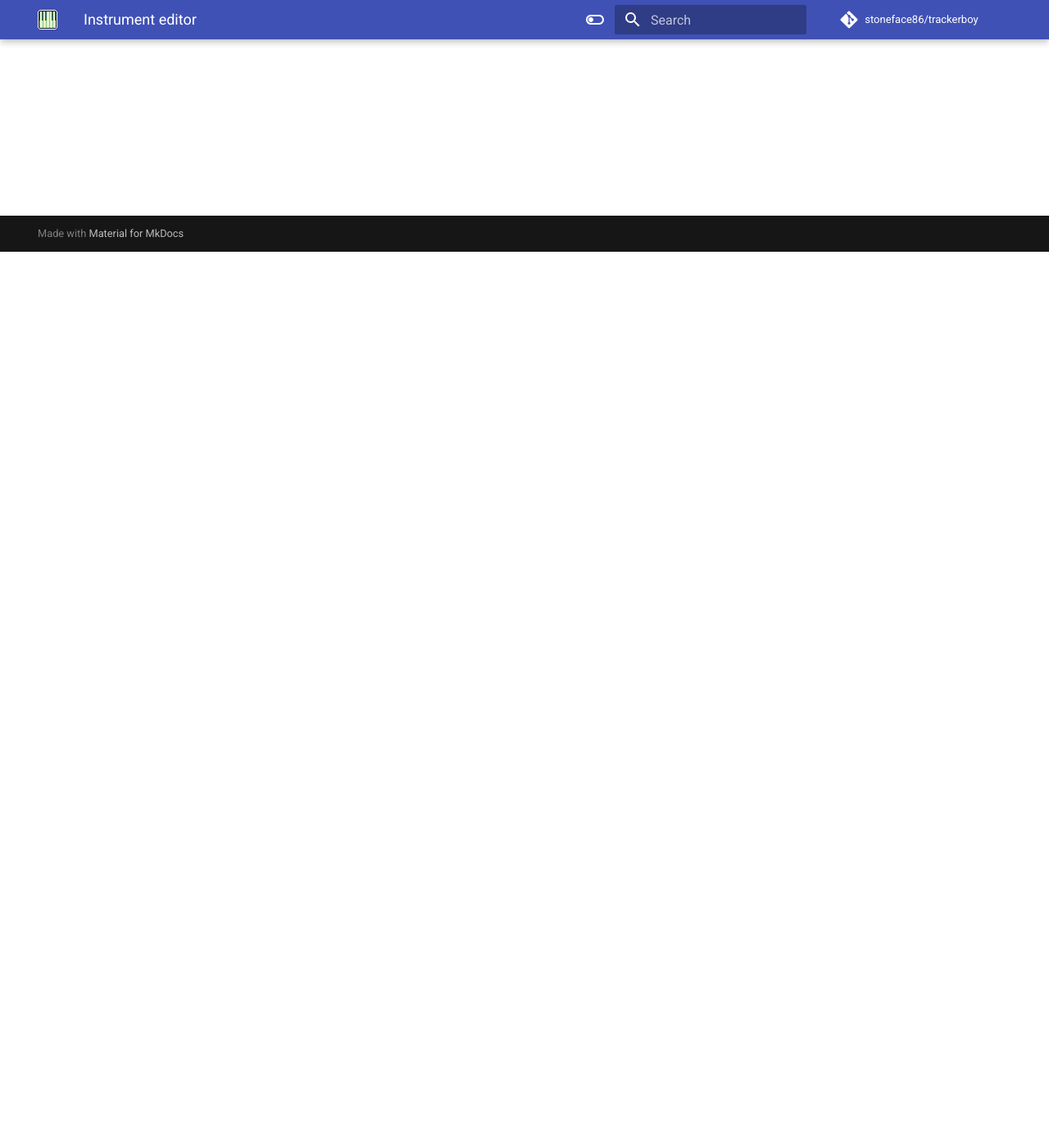
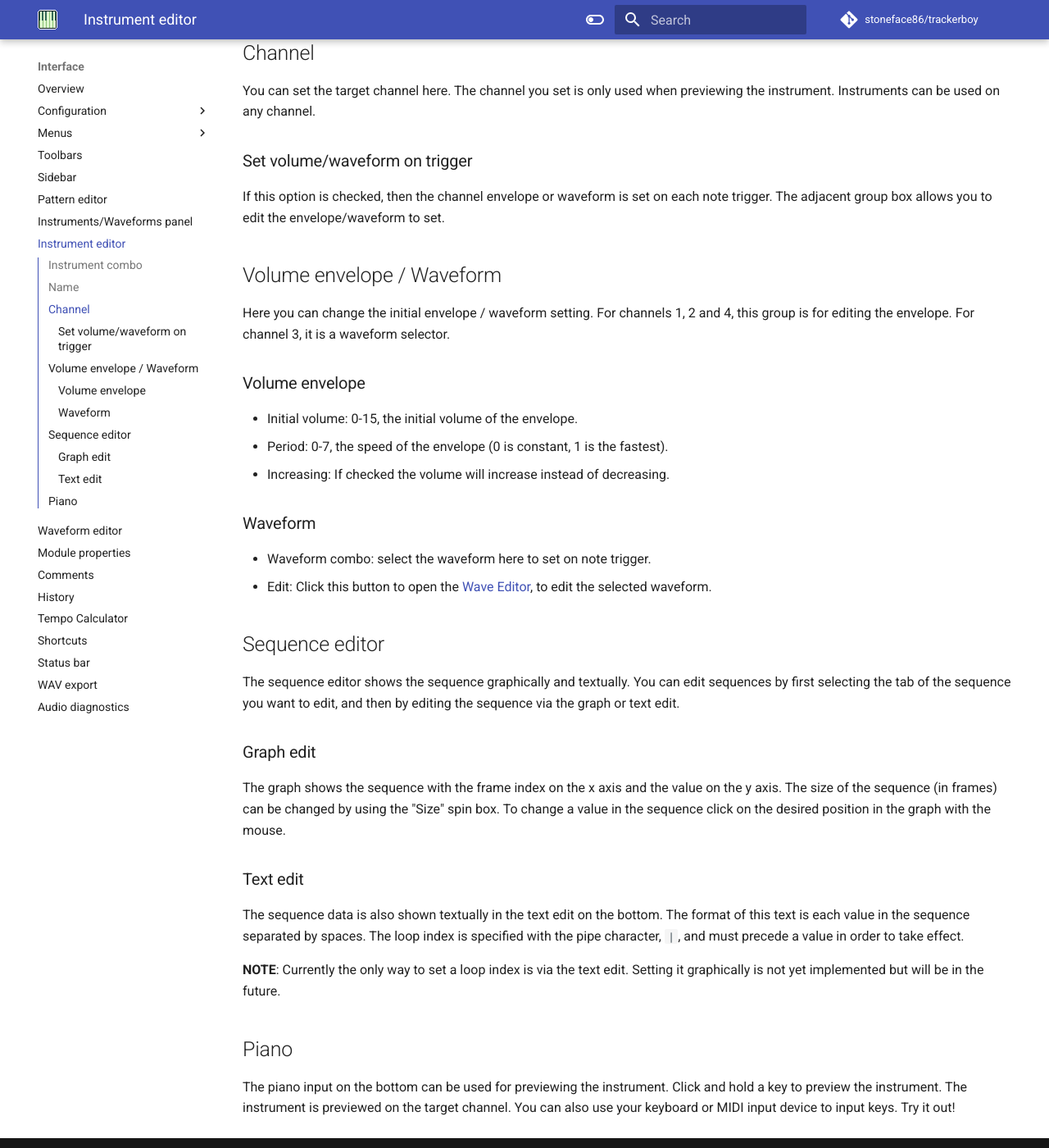
Before and after one commit to stoneface86/trackerboy, an MkDocs documentation site: the page built from docs/interface/instrument-editor.md, in a window 1280 px wide and 1400 px high, scrolled down 1093 px. Shown: the whole window at 82% size. Built offline with MkDocs 1.6.1 and Material for MkDocs 9.7.7, drawn with Linux system fonts in a browser that asks for light colours; comment, search, counter and statistics services are not loaded; some of the changed text lies outside the part shown.

```diff
--- a/docs/interface/instrument-editor.md
+++ b/docs/interface/instrument-editor.md
@@ -1,4 +1,80 @@
 
-# The instrument editor
+# The Instrument Editor
 
-This page is currently under construction.
+The Instrument Editor is a dialog for editing an instrument. You can open the
+dialog by double-clicking an instrument in the Instruments list. You can also
+open the dialog by using the `Ctrl+I` shortcut or via the [Instruments](menus/instruments.md)
+menu.
+
+For more details on how instruments work in Trackerboy, see [this page](../tracker/instruments.md)
+
+![instrument-editor](../img/interface/instrument-editor.png "The Instrument Editor")
+
+## Instrument combo
+
+The combo box at the top shows the current instrument being edited. To switch
+to a different one, select the one you want to edit in the list.
+
+## Name
+
+Edit the input box to change the instrument's name. All new instruments will
+have a placeholder name of "New Instrument".
+
+## Channel
+
+You can set the target channel here. The channel you set is only used when
+previewing the instrument. Instruments can be used on any channel.
+
+### Set volume/waveform on trigger
+
+If this option is checked, then the channel envelope or waveform is set on each
+note trigger. The adjacent group box allows you to edit the envelope/waveform
+to set.
+
+## Volume envelope / Waveform
+
+Here you can change the initial envelope / waveform setting. For channels 1, 2
+and 4, this group is for editing the envelope. For channel 3, it is a waveform
+selector.
+
+### Volume envelope
+
+ - Initial volume: 0-15, the initial volume of the envelope.
+ - Period: 0-7, the speed of the envelope (0 is constant, 1 is the fastest).
+ - Increasing: If checked the volume will increase instead of decreasing.
+
+### Waveform
+
+ - Waveform combo: select the waveform here to set on note trigger.
+ - Edit: Click this button to open the [Wave Editor](waveform-editor.md), to
+         edit the selected waveform.
+
+## Sequence editor
+
+The sequence editor shows the sequence graphically and textually. You can edit
+sequences by first selecting the tab of the sequence you want to edit, and then
+by editing the sequence via the graph or text edit.
+
+### Graph edit
+
+The graph shows the sequence with the frame index on the x axis and the value
+on the y axis. The size of the sequence (in frames) can be changed by using the
+"Size" spin box. To change a value in the sequence click on the desired position
+in the graph with the mouse.
+
+### Text edit
+
+The sequence data is also shown textually in the text edit on the bottom. The
+format of this text is each value in the sequence separated by spaces. The
+loop index is specified with the pipe character, `|`, and must precede a value
+in order to take effect.
+
+**NOTE**: Currently the only way to set a loop index is via the text edit.
+Setting it graphically is not yet implemented but will be in the future.
+
+## Piano
+
+The piano input on the bottom can be used for previewing the instrument. Click
+and hold a key to preview the instrument. The instrument is previewed on the
+target channel. You can also use your keyboard or MIDI input device to input
+keys. Try it out!
```
Also changed, not shown: docs/interface/pattern-editor.md (+1 -1 lines), docs/interface/shortcuts.md (+55 -1 lines), docs/interface/sidebar.md (+2 -2 lines), docs/interface/toolbars.md (+1 -1 lines), docs/img/interface/instrument-editor.png (added).
